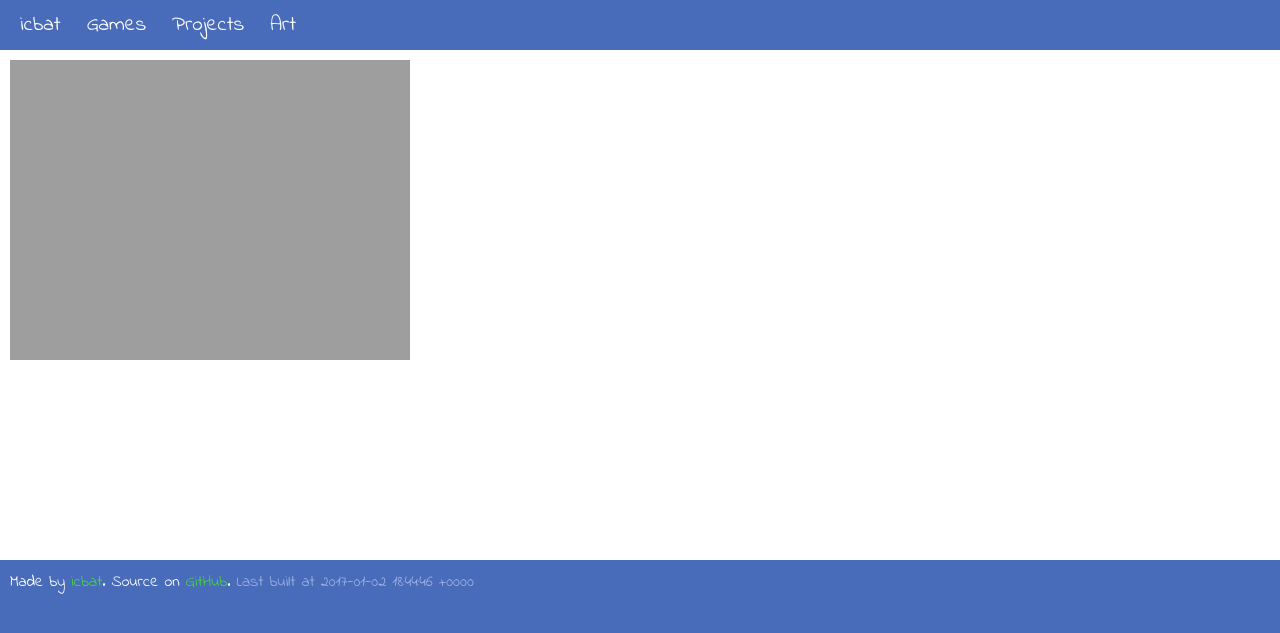
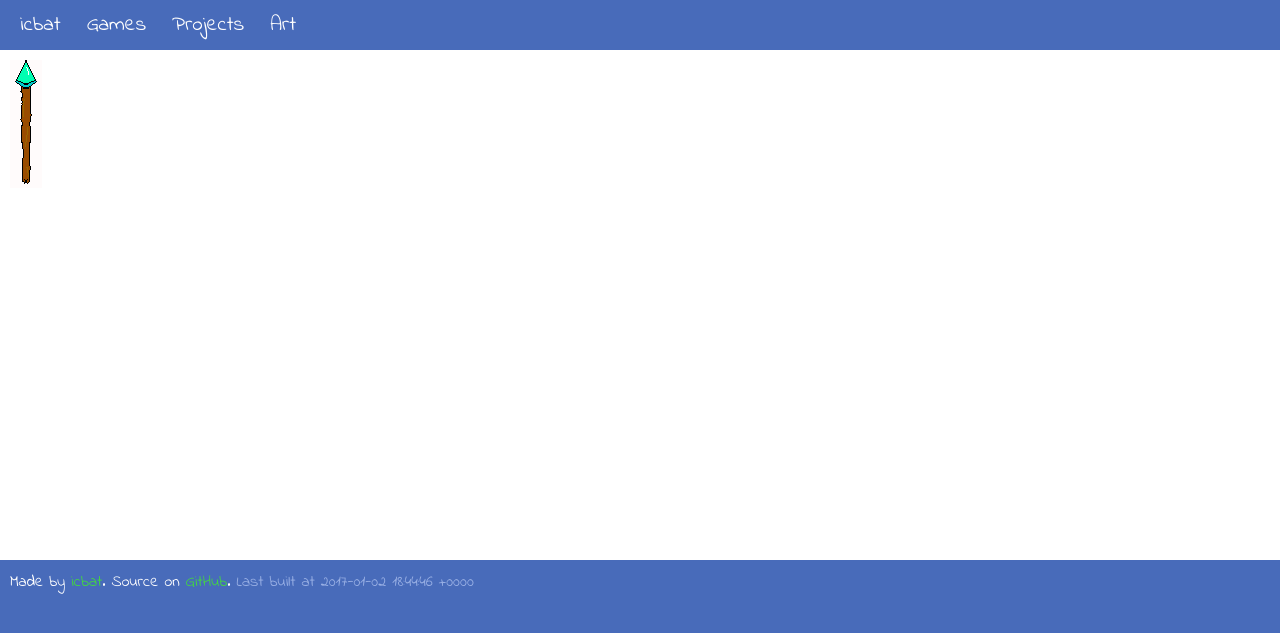
Before and after one commit to icbat/icbat.github.io, a Jekyll site: the page built from art/_posts/2017-01-02-staff.md, in a window 1280 px wide. Shown: the top 633 px of the page. Built offline with Jekyll 4.4.1, drawn with Linux system fonts in a browser that asks for light colours.

Commit message:
fixing image page link

```diff
--- a/_layouts/art.html
+++ b/_layouts/art.html
@@ -6,7 +6,7 @@
 
 <body>
 <div class="content">
-<img src="{{site.url}}/img/art/{{post.image}}.png" />
+<img src="{{site.url}}/img/art/{{page.image}}.png" />
 </div>
 </body>
 
```
